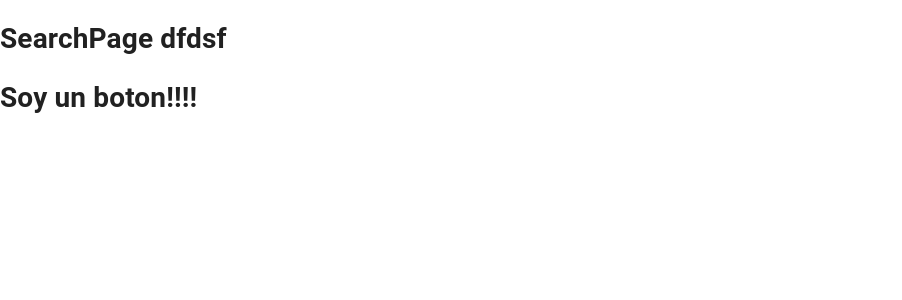
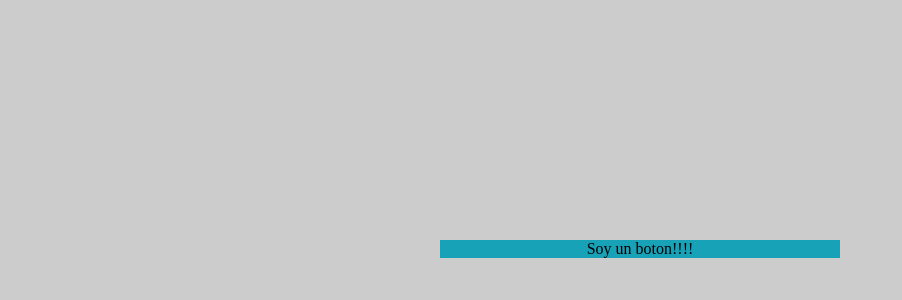
Before and after one commit to Beor18/ssr, a React (Create React App) app: page / in a window 1280 px wide. Shown: the top 300 px of the page, without its empty margins (0-902 px from the left). Built offline with nearby package versions, Linux system fonts and the light colour scheme.

Commit message:
add components and changes

```diff
--- a/package.json
+++ b/package.json
@@ -53,9 +53,13 @@
     "@babel/preset-env": "^7.11.5",
     "@babel/preset-react": "^7.10.4",
     "babel-loader": "^8.1.0",
+    "css-loader": "^4.3.0",
     "html-webpack-plugin": "^4.5.0",
+    "mini-css-extract-plugin": "^0.11.3",
     "nodemon": "^2.0.4",
     "npm-run-all": "^4.1.5",
+    "stylus": "^0.54.8",
+    "stylus-loader": "^4.1.0",
     "webpack": "^4.42.0",
     "webpack-cli": "^3.3.12",
     "webpack-node-externals": "^1.7.2"
--- a/src/components/Button/Button.jsx
+++ b/src/components/Button/Button.jsx
@@ -1,8 +1,9 @@
 import React from 'react';
+import './Button.styl';
 
 const Button = () => {
     return (
-        <h1>Soy un boton!!!!</h1>
+        <div className="container">Soy un boton!!!!</div>
     );
 }
 
--- /dev/null
+++ b/src/components/Button/Button.styl
@@ -0,0 +1,10 @@
+.container
+    display block
+    background #17a2b8
+    width 400px
+    margin 0 auto 0 auto
+    position absolute
+    left 0
+    right 0
+    top 30vh
+    text-align center
--- /dev/null
+++ b/src/components/Search/Search.styl
@@ -0,0 +1,8 @@
+body
+    margin 0
+    padding 0
+.search
+    background #ccc
+    height 100vh
+    position relative
+    width 100%
--- /dev/null
+++ b/src/components/Search/SearchContainer.jsx
@@ -0,0 +1,11 @@
+import React from 'react'
+import './Search.styl'
+
+export default function SearchContainer({ children, ref }) {
+
+  return (
+    <div className="search" ref={ref}>
+      {children}
+    </div>
+  )
+}
--- a/src/containers/Search/Search.jsx
+++ b/src/containers/Search/Search.jsx
@@ -1,11 +1,13 @@
 import React from "react";
-import Button from '../../components/Button/Button';
+import SearchContainer from "../../components/Search/SearchContainer";
+import Button from "../../components/Button/Button";
 
 const Search = () => {
   return (
     <div>
-      <h1>SearchPage dfdsf</h1>
-      <Button />
+      <SearchContainer>
+        <Button />
+      </SearchContainer>
     </div>
   );
 };
--- a/src/index.js
+++ b/src/index.js
@@ -1,23 +1,11 @@
 import React from 'react';
 import ReactDOM from 'react-dom';
-import CssBaseline from '@material-ui/core/CssBaseline';
-import { ThemeProvider } from '@material-ui/core/styles';
 import App from './App';
-import theme from './theme';
 
 function Main() {
-  React.useEffect(() => {
-    const jssStyles = document.querySelector('#jss-server-side');
-    if (jssStyles) {
-      jssStyles.parentElement.removeChild(jssStyles);
-    }
-  }, []);
 
   return (
-    <ThemeProvider theme={theme}>
-      <CssBaseline />
-      <App />
-    </ThemeProvider>
+    <App />
   );
 }
 
--- a/src/theme.js
+++ /dev/null
@@ -1,22 +0,0 @@
-import { createMuiTheme } from '@material-ui/core/styles';
-import { red } from '@material-ui/core/colors';
-
-// Create a theme instance.
-const theme = createMuiTheme({
-  palette: {
-    primary: {
-      main: '#556cd6',
-    },
-    secondary: {
-      main: '#19857b',
-    },
-    error: {
-      main: red.A400,
-    },
-    background: {
-      default: '#fff',
-    },
-  },
-});
-
-export default theme;
--- a/webpack.config.js
+++ b/webpack.config.js
@@ -1,5 +1,6 @@
 const path = require('path');
 const nodeExternals = require('webpack-node-externals');
+let MiniCssExtractPlugin = require('mini-css-extract-plugin');
 
 const client = {
   mode: process.env.NODE_ENV || 'development',
@@ -27,9 +28,20 @@ const client = {
             ]
           }
         }
-      }
+      },
+      {
+        test: /\.styl$/,
+        use: [
+          MiniCssExtractPlugin.loader, "css-loader","stylus-loader"
+        ]
+      },
     ]
   },
+  plugins:[
+    new MiniCssExtractPlugin({
+            filename: "css/[name].css"
+    })
+  ]
 }
 
 const server = {
@@ -58,9 +70,20 @@ const server = {
             ]
           }
         }
-      }
+      },
+      {
+        test: /\.styl$/,
+        use: [
+          MiniCssExtractPlugin.loader, "css-loader","stylus-loader"
+        ]
+      },
     ]
   },
+  plugins:[
+    new MiniCssExtractPlugin({
+            filename: "css/[name].css"
+    })
+  ]
 };
 
 module.exports = [client, server];
```
Also changed, not shown: src/components/Search/Search.jsx (deleted), 1 other file (tests, documents, lock files or other folders).
